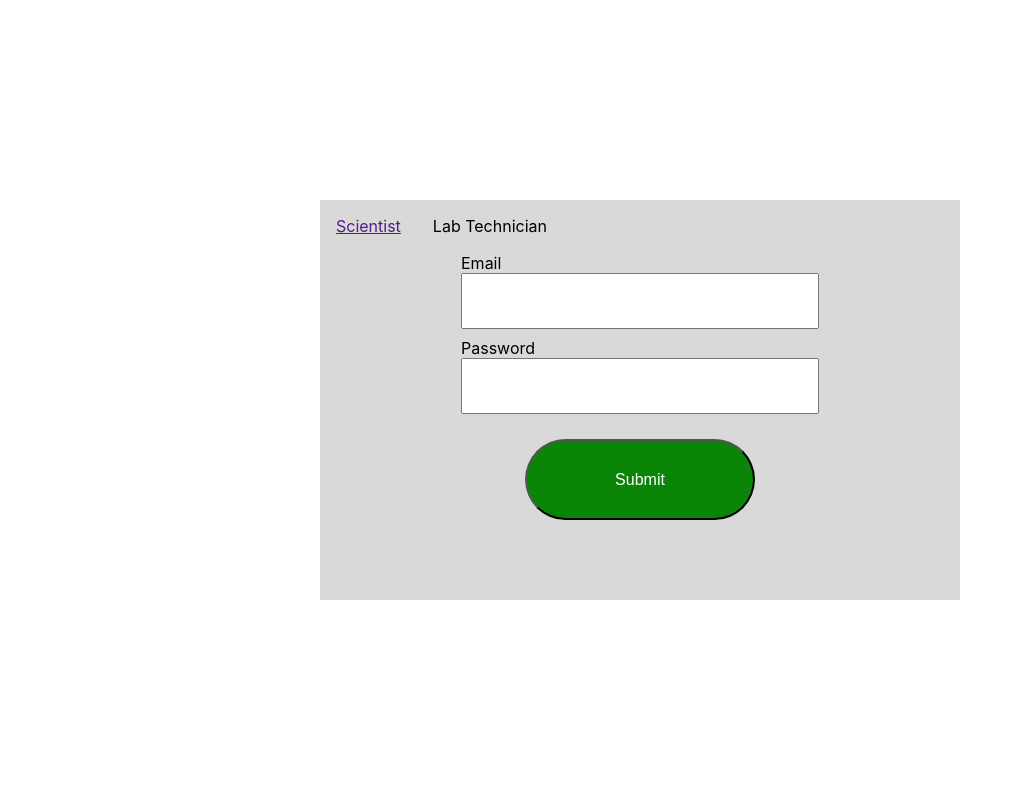
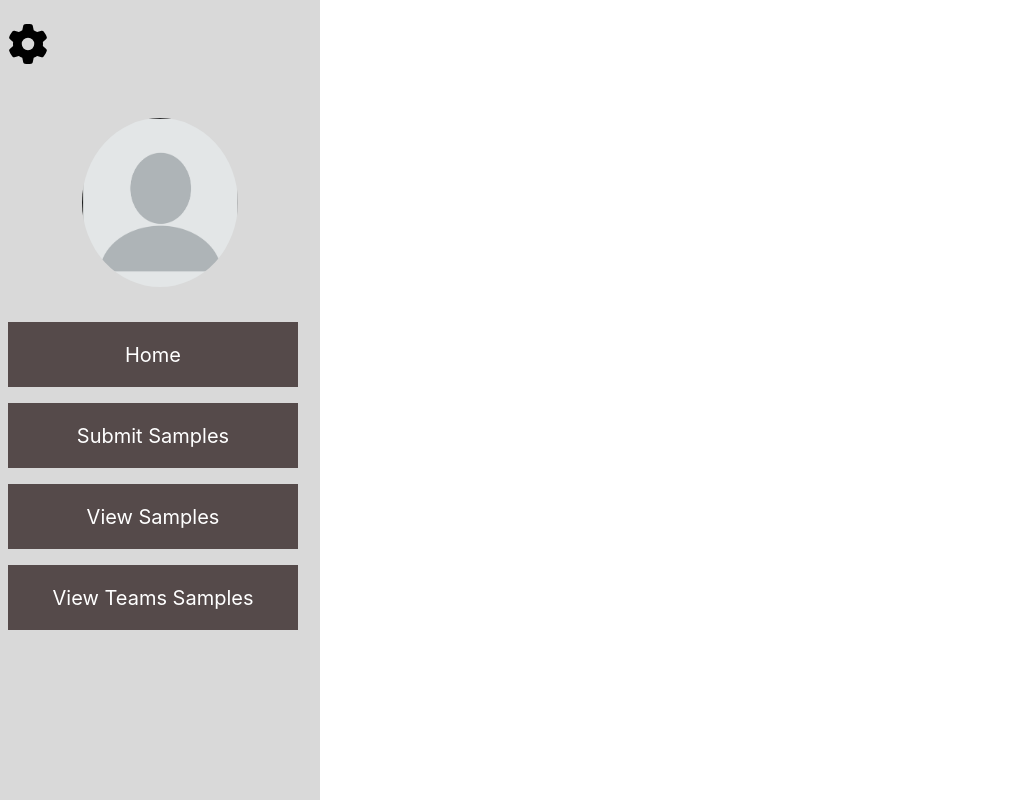
Before and after one commit to kbongco/sample-management-frontend, a React (Create React App) app: page / in a window 1280 px wide. Shown: the whole page, without its empty margins (0-1015 px from the left). Built offline with nearby package versions, Linux system fonts and the light colour scheme.

Commit message:
navbar created

```diff
--- a/package.json
+++ b/package.json
@@ -4,6 +4,7 @@
   "private": true,
   "dependencies": {
     "@fortawesome/free-solid-svg-icons": "^6.4.2",
+    "@fortawesome/react-fontawesome": "^0.2.0",
     "@testing-library/jest-dom": "^5.17.0",
     "@testing-library/react": "^13.4.0",
     "@testing-library/user-event": "^13.5.0",
@@ -11,8 +12,10 @@
     "@types/node": "^16.18.39",
     "@types/react": "^18.2.18",
     "@types/react-dom": "^18.2.7",
+    "jest": "^27.5.1",
     "react": "^18.2.0",
     "react-dom": "^18.2.0",
+    "react-router-dom": "^6.14.2",
     "react-scripts": "5.0.1",
     "typescript": "^4.9.5",
     "web-vitals": "^2.1.4"
--- a/src/App.tsx
+++ b/src/App.tsx
@@ -2,10 +2,12 @@ import React from 'react';
 import logo from './logo.svg';
 import './App.css';
 import Login from './Screens/Login/Login';
+import NavBar from './Layout/NavBar/NavBar';
 
 function App() {
   return (
-      <Login/>
+    <NavBar/>
+      // <Login/>
   );
 }
 
--- /dev/null
+++ b/src/Layout/NavBar/NavBar.css
@@ -0,0 +1,40 @@
+.chbi-navbar-container {
+  height: 100vh;
+  width: 25vw;
+  margin-top: 0;
+  background-color: #D9D9D9
+}
+
+.chbi-navbar-user-photo {
+  display: flex;
+  height: 30vh;
+  align-items: center;
+  justify-content: center;
+  margin-top: 16px;
+}
+
+.chbi-navbar-blank-user {
+  height: 169px;
+    width: 156px;
+    border-radius: 50%
+}
+
+.chbi-gear-icon {
+  height: 40px;
+  margin-left: 8px;
+  padding-top: 24px;
+}
+
+.chbi-navbar-links-000 {
+  height: 65px;
+  width: 290px;
+  font-size: 1.25rem;
+  display: flex;
+  justify-content: center;
+  align-items: center;
+  text-decoration: none;
+  background-color: #554A4A;
+  color: white;
+  margin-bottom: 16px;
+  margin-left: 8px;
+}
--- /dev/null
+++ b/src/Layout/NavBar/NavBar.tsx
@@ -0,0 +1,28 @@
+import React from 'react';
+import './NavBar.css';
+import { faGear } from '@fortawesome/free-solid-svg-icons';
+import { FontAwesomeIcon } from '@fortawesome/react-fontawesome';
+import blank from '../../assets/blank-user.png'
+
+export default function NavBar() {
+  return (
+    <div className='chbi-navbar-container'>
+      <div className='chbi-navbar-settings-icon-container'>
+      <FontAwesomeIcon className='chbi-gear-icon' icon={faGear} />
+      </div>
+      <div className='chbi-navbar-user-photo-container'>
+        <div className='chbi-navbar-user-photo'>
+          <img className='chbi-navbar-blank-user' src={blank}/>
+        </div>
+        <div className='chbi-navbar-links-container'>
+          <div className='chbi-navbar-links'>
+            <a href='/' className='chbi-navbar-links-000'>Home</a>
+            <a href='/' className='chbi-navbar-links-000'>Submit Samples</a>
+            <a href='/' className='chbi-navbar-links-000'>View Samples</a>
+            <a href='/' className='chbi-navbar-links-000'>View Teams Samples</a>
+          </div>
+        </div>
+      </div>
+    </div>
+  )
+}
```
Also changed, not shown: src/assets/blank-user.png (added), 1 other file (tests, documents, lock files or other folders).
